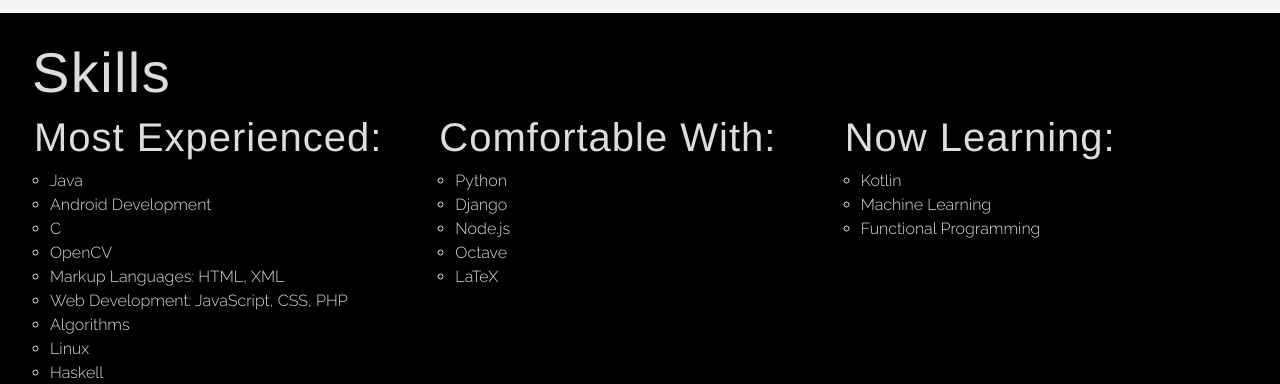
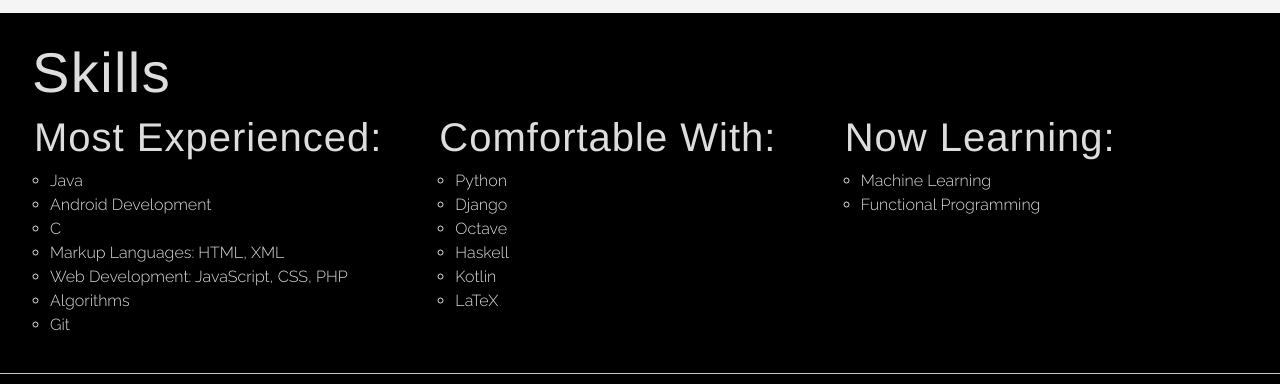
Before and after one commit to alex-usher/alex-usher.github.io, a plain HTML site: page experience.html in a window 1280 px wide. Shown: the part 707-1091 px from the top of the page. Drawn offline with Linux system fonts and the light colour scheme; a web font is replaced by a local one.

Commit message:
Updated website information and CV

```diff
--- a/experience.html
+++ b/experience.html
@@ -65,12 +65,10 @@
             <li>Java</li>
             <li>Android Development</li>
             <li>C</li>
-            <li>OpenCV
             <li>Markup Languages: HTML, XML</li>
             <li>Web Development: JavaScript, CSS, PHP</li>
             <li>Algorithms</li>
-            <li>Linux</li>
-            <li>Haskell</li>
+            <li>Git</li>
           </ul>
         </div>
         <div>
@@ -78,15 +76,15 @@
           <ul class="experience-details white">
             <li>Python</li>
             <li>Django</li>
-            <li>Node.js</li>
             <li>Octave</li>
+            <li>Haskell</li>
+            <li>Kotlin</li>
             <li>LaTeX</li>
           </ul>
         </div>
         <div>
           <h3 class="experience-heading white">Now Learning:</h3>
           <ul class="experience-details white">
-            <li>Kotlin</li>
             <li>Machine Learning</li>
             <li>Functional Programming</li>
           </ul>
```
Also changed, not shown: index.html (+1 -1 lines), projects.html (+1 -1 lines), 2 other files.
